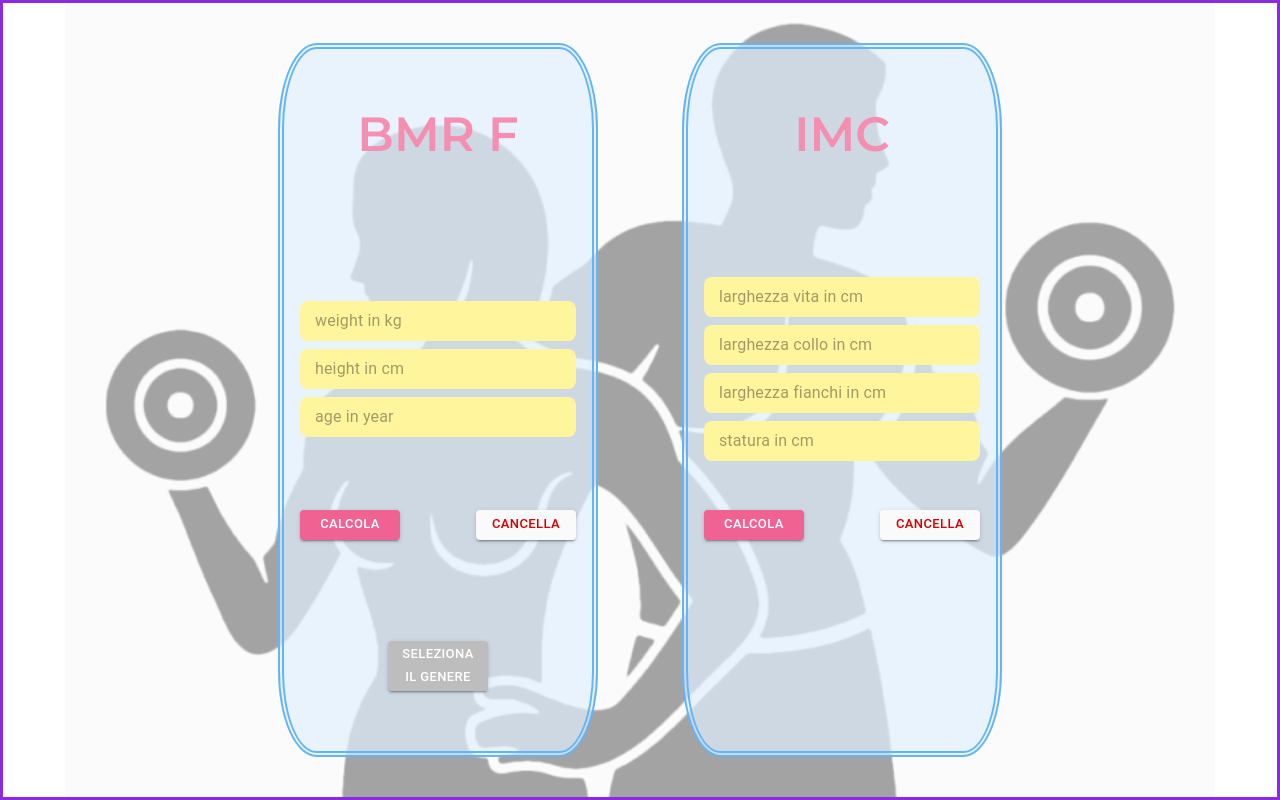
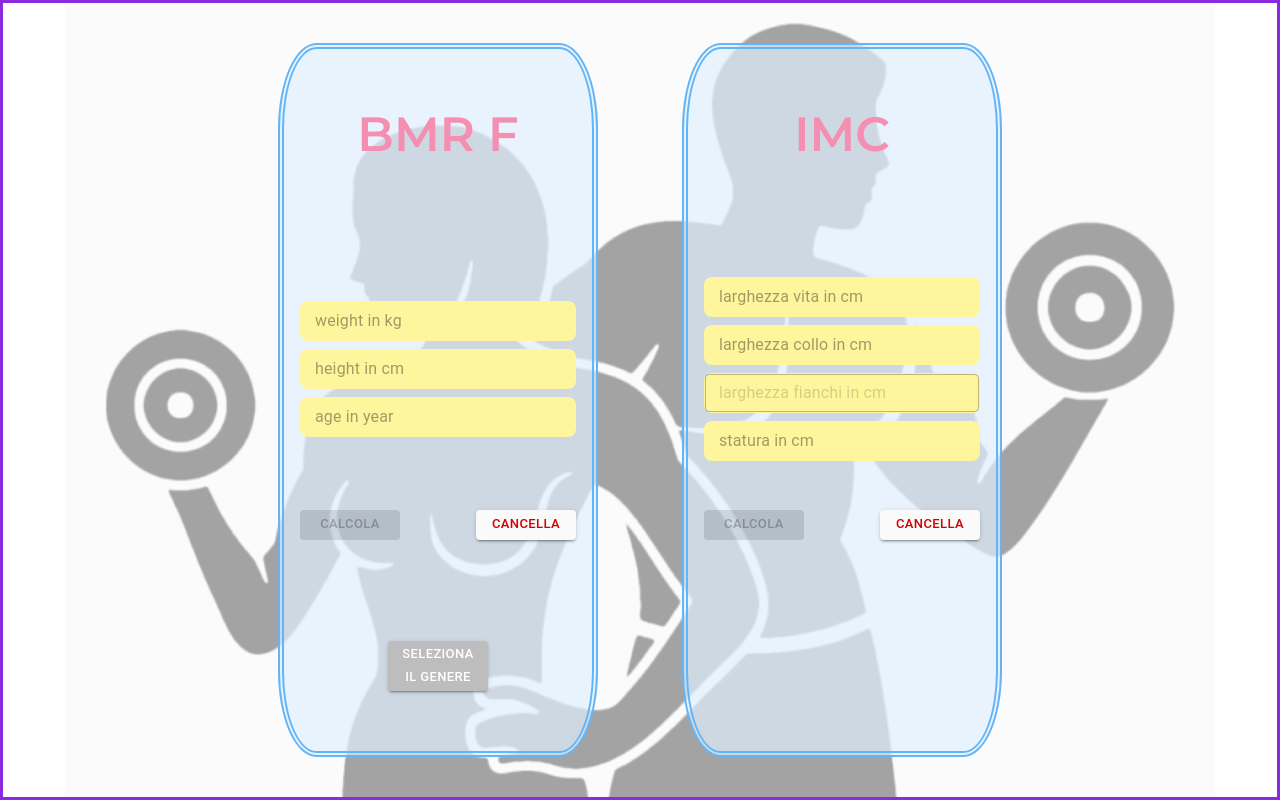
Before and after one commit to neodev89/new-BMR, a React (Create React App) app: page / in a window 1280 px wide. Built offline with nearby package versions, Linux system fonts and the light colour scheme.

Commit message:
Aggiunto uno 'useEffect' per gestire i bottoni

```diff
--- a/src/App.tsx
+++ b/src/App.tsx
@@ -1,4 +1,4 @@
-import React, { useState } from 'react';
+import React, { useState, useEffect } from 'react';
 import myStyle from './Appstyle.module.css';
 import { Stack, Box } from '@mui/material';
 
@@ -31,6 +31,7 @@ function App() {
   const [field7, setField7] = useState<string>('');
 
   const [isDisabled, setIsDisabled] = useState<boolean>(false);
+  const [disabilita, setDisabilita] = useState<boolean>(false);
 
   const sx = useStyle();
 
@@ -69,6 +70,8 @@ function App() {
       setField7,
       isDisabled,
       setIsDisabled,
+      disabilita,
+      setDisabilita,
       countImc,
       setCountImc,
     }}>
--- a/src/ui/components/functions/handleBmr.tsx
+++ b/src/ui/components/functions/handleBmr.tsx
@@ -8,21 +8,8 @@
 import { useContext } from "react";
 import { MyContext } from "../../../MyContext";
 
-const InputControl = () => {
-    const { field1, field2, field3 } = useContext(MyContext);
-    const control = (e: React.ChangeEvent<HTMLInputElement>) => {
-        if (field1 === '' && field2 === '' && field3 === '') {
-            e.preventDefault();
-        } else {
-            return null;
-        }
-    }
-    return control;
-} // non funziona
-
 export const useHandleBmr = () => {
     const { gender, field1, field2, field3, setCount } = useContext(MyContext);
-    InputControl();
     const bmrCalc = () => {
         if (gender === 'M') {
             let formulaMan = (66.4730 + (13.7516 * field1) +
--- a/src/ui/components/pages/StackLeft.tsx
+++ b/src/ui/components/pages/StackLeft.tsx
@@ -1,4 +1,4 @@
-import { FC, useContext } from 'react';
+import { FC, useContext, useEffect } from 'react';
 import { Box, Stack, Typography } from '@mui/material';
 import { MyBtn, MyBtnGenerico } from '../widgets/MyBtn';
 import { MyBox } from '../widgets/MyBox';
@@ -20,7 +20,9 @@ const StackLeft: FC = () => {
         field2,
         setField2,
         field3,
-        setField3
+        setField3,
+        isDisabled,
+        setIsDisabled
     }: any = useContext(MyContext);
     const sx = useStyle();
     const sx1 = useStyleBox();
@@ -38,6 +40,19 @@ const StackLeft: FC = () => {
 
     const resetCount = useResetCount();
     const handleBmr = useHandleBmr();
+
+    useEffect(() => {
+        function checkFields() {
+          const fields = [field1, field2, field3];
+          if (fields.some(field => field === '')) {
+            setIsDisabled(true);
+          } else {
+            setIsDisabled(false);
+          }
+        }
+
+        checkFields();
+      }, [field1, field2, field3, setIsDisabled]);
 
     return (
         <Stack spacing={1} sx={sx.table}>
@@ -72,6 +87,7 @@ const StackLeft: FC = () => {
                     <Box sx={sx1.fieldBtn}>
                         <MySubmit gender={gender}
                             onClick={handleBmr}
+                            disabled={isDisabled}
                         >
                             Calcola
                         </MySubmit>
--- a/src/ui/components/pages/StackRight.tsx
+++ b/src/ui/components/pages/StackRight.tsx
@@ -1,4 +1,4 @@
-import React, { FC, useContext } from 'react';
+import React, { FC, useContext, useEffect } from 'react';
 import { MyContext } from '../../../MyContext';
 import { Box, Stack, Typography } from '@mui/material';
 
@@ -13,7 +13,8 @@ import { MyBtnGenerico } from '../widgets/MyBtn';
 
 const StackRight: FC = () => {
     const { gender, field4, setField4, field5, setField5, field6,
-        setField6, field7, setField7, countImc, setCountImc, isDisabled
+        setField6, field7, setField7, countImc, setCountImc, isDisabled,
+        disabilita, setDisabilita
     }: any = useContext(MyContext);
 
     const sx = useStyle();
@@ -34,6 +35,19 @@ const StackRight: FC = () => {
     const handleChange7 = (event: React.ChangeEvent<HTMLInputElement>) => {
         setField7(event.target.value);
     }
+
+    useEffect(() => {
+        function checkFields() {
+          const fields = [field4, field5, field6, field7];
+          if (fields.some(field => field === '')) {
+            setDisabilita(true);
+          } else {
+            setDisabilita(false);
+          }
+        }
+
+        checkFields();
+      }, [field4, field5, field6, field7, setDisabilita]);
 
     return (
         <Stack spacing={1} sx={sx.table}>
@@ -75,7 +89,9 @@ const StackRight: FC = () => {
                     <Box sx={sx1.fieldBtn}>
 
                         <MySubmit gender={gender}
-                            onClick={handleCalc}>
+                            onClick={handleCalc}
+                            disabled={disabilita}
+                        >
                             Calcola
                         </MySubmit>
                         <MyBtnGenerico sx={sx.cancella}
--- a/src/ui/components/widgets/MyStyledInput.tsx
+++ b/src/ui/components/widgets/MyStyledInput.tsx
@@ -17,6 +17,7 @@ export const MyStyledInput = styled(MyInputText)<InputTextProps & TextFieldProps
     margin: '5px 0',
   '&:hover': {
     backgroundColor: yellow[400],
+    border: '1px solid transparent'
   },
   '& .MuiOutlinedInput-root': {
     width: '100%',
--- a/src/ui/components/widgets/MySubmit.tsx
+++ b/src/ui/components/widgets/MySubmit.tsx
@@ -6,9 +6,10 @@ interface SubmitProps {
   onClick: () => void;
   children: string;
   gender: 'M' | 'F';
+  disabled?: boolean;
 }
 
-export const MySubmit: FC<SubmitProps> = ({ onClick, children, gender }: SubmitProps) => {
+export const MySubmit: FC<SubmitProps> = ({ onClick, children, disabled, gender }: SubmitProps) => {
   const color = gender === 'M' ? blue[800] : pink[300];
 
   return (
@@ -25,6 +26,7 @@ export const MySubmit: FC<SubmitProps> = ({ onClick, children, gender }: SubmitP
       }}
       size="small"
       variant="contained"
+      disabled={disabled}
       onClick={onClick}
     >
       {children}
```
Also changed, not shown: src/ui/components/widgets/InputTextStyled.tsx (+3 -9 lines). Lines whose indentation alone changed are shown as unchanged.
